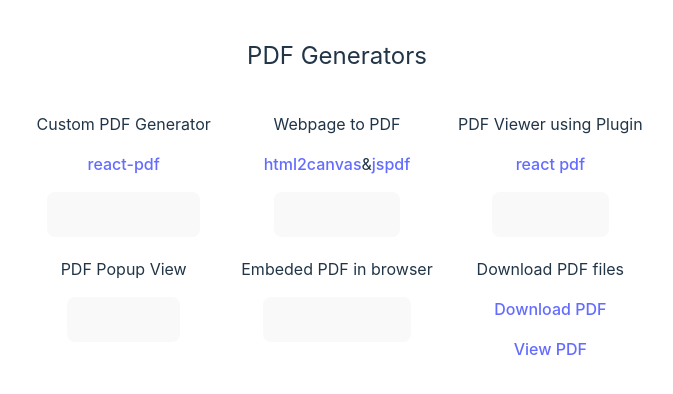
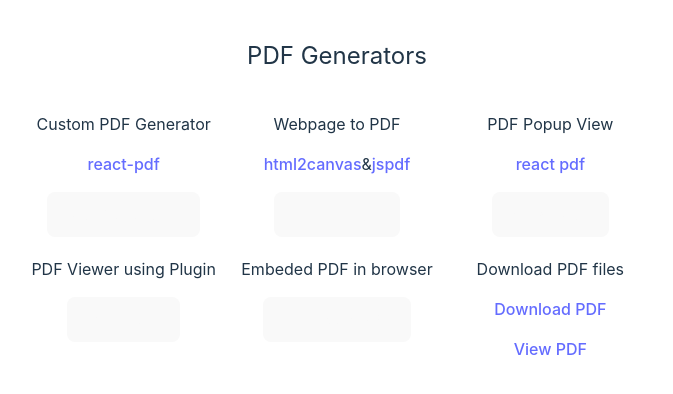
Before and after one commit to AjithPG/GenPDF, a React (Vite) app: page / in a window 1280 px wide. Shown: the top 394 px of the page, without its empty margins (303-976 px from the left). Built offline with nearby package versions, Linux system fonts and the light colour scheme.

Commit message:
fix the content

```diff
--- a/src/Pages/Home.jsx
+++ b/src/Pages/Home.jsx
@@ -34,7 +34,7 @@ export default function Home() {
           </Link>
         </div>
         <div className="w-full  lg:w-1/3 flex flex-col text-center">
-          <p className="mb-4">PDF Viewer using Plugin</p>
+          <p className="mb-4"> PDF Popup View</p>
           <a className="mb-4" href="https://www.npmjs.com/package/react-pdf">
             react pdf
           </a>
@@ -43,7 +43,7 @@ export default function Home() {
           </Link>
         </div>
         <div className="w-full  lg:w-1/3 flex flex-col text-center">
-          <p className="mb-4">PDF Popup View</p>
+          <p className="mb-4">PDF Viewer using Plugin</p>
           <Link to={"/displaypdf"}>
             <button>PDF View</button>
           </Link>
```
